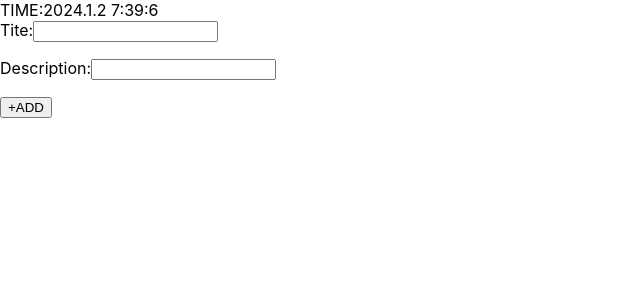
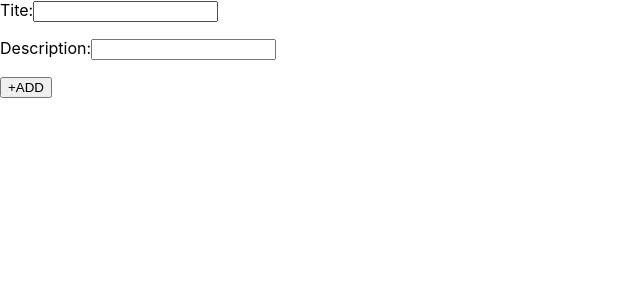
Before and after one commit to somogyiTi2/toDoList, a React (Create React App) app in the folder todolist-app/: page / in a window 1280 px wide. Shown: the top 300 px of the page, without its empty margins (0-640 px from the left). Built offline with nearby package versions, Linux system fonts and the light colour scheme.

Commit message:
bugfix/fix key and time

```diff
--- a/todolist-app/src/App.tsx
+++ b/todolist-app/src/App.tsx
@@ -2,7 +2,7 @@
 import { useState } from 'react';
 import Todoform from './components/Todoform';
 import {TodoListType} from './types/TodoListType'
-import Time from './components/Time';
+
 
 function App() {
   const [toDoList, setTodoList] = useState<TodoListType[] | []>([]);
@@ -15,7 +15,7 @@ function App() {
   };
 
   return (<>
-  <Time/>
+
     <Todoform addElement={addElement} />
     </>
   );
--- a/todolist-app/src/components/Time.tsx
+++ b/todolist-app/src/components/Time.tsx
@@ -2,11 +2,11 @@ import React from 'react'
 
 const Time = () => {
     let date = new Date();
-    let datelong = (date.getFullYear()+'.'+date.getMonth()+'.'+date.getDay());
-    let todaytime = (date.getHours()+":"+date.getMinutes()+":"+date.getSeconds());
-    return (
-        <div>TIME:{datelong} {todaytime}</div>
-    )
+    let datelong = (date.getFullYear() + '.' + date.getMonth() + '.' + date.getDay());
+    let todaytime = (date.getHours() + ":" + date.getMinutes() + ":" + date.getSeconds());
+
+    return { datelong, todaytime }
+
 }
 
 export default Time
--- a/todolist-app/src/components/Todoform.tsx
+++ b/todolist-app/src/components/Todoform.tsx
@@ -1,7 +1,7 @@
 
 import { useState } from "react";
 import { TodoFormProps } from '../types/TodoListType'
-import todaytime from "./Time";
+import Time from "./Time";
 
 const Todoform: React.FC<TodoFormProps> = ({ addElement }) => {
     const [title, setTitle] = useState<string>("");
@@ -9,7 +9,7 @@ const Todoform: React.FC<TodoFormProps> = ({ addElement }) => {
 
     const formHandler = (event: React.FormEvent<HTMLFormElement>) => {
         event.preventDefault();
-        addElement({ key: todaytime + title, title: title, description: description });
+        addElement({ key: Time().datelong+ Time().todaytime + title, title: title, description: description });
     };
 
     return (
```
